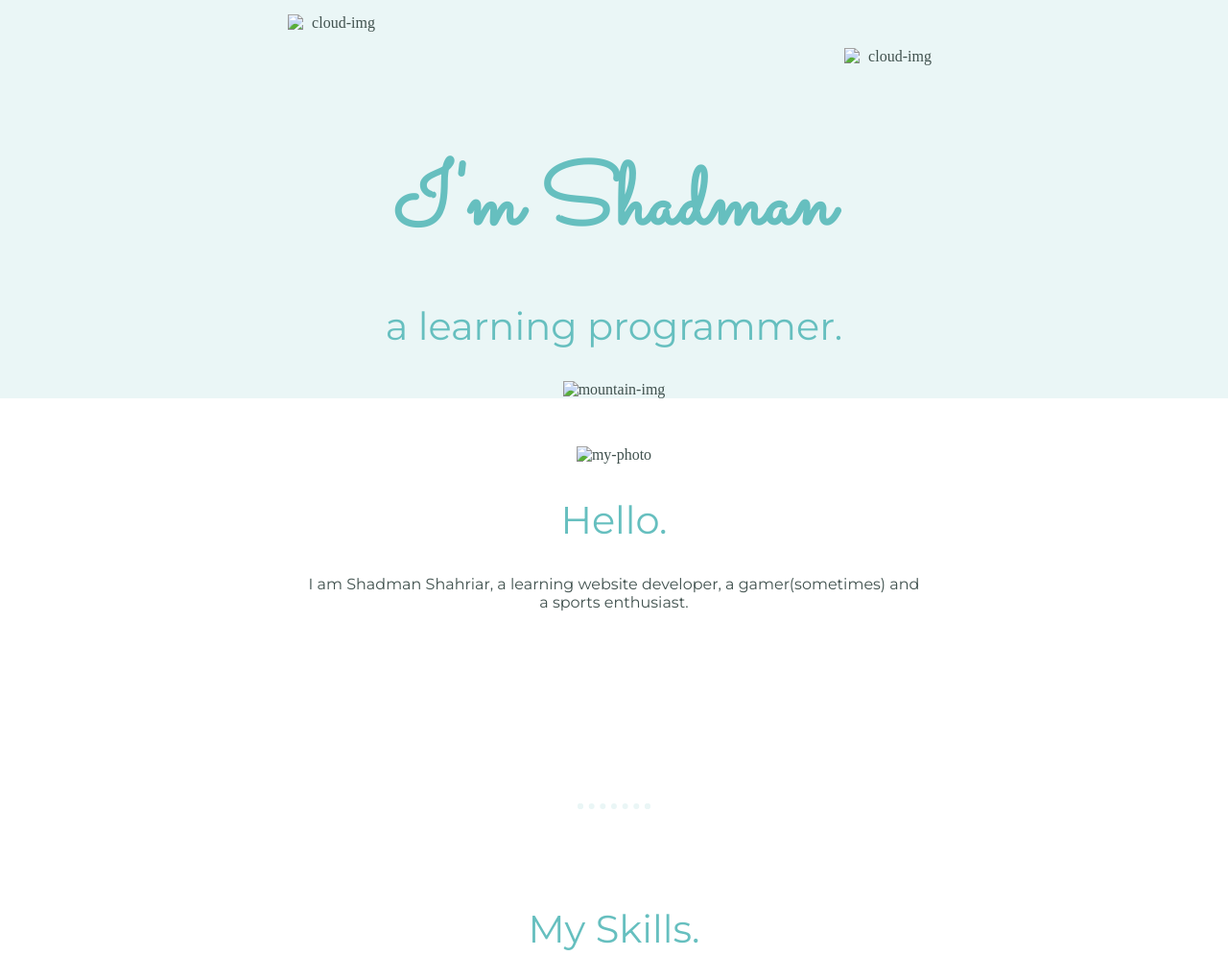
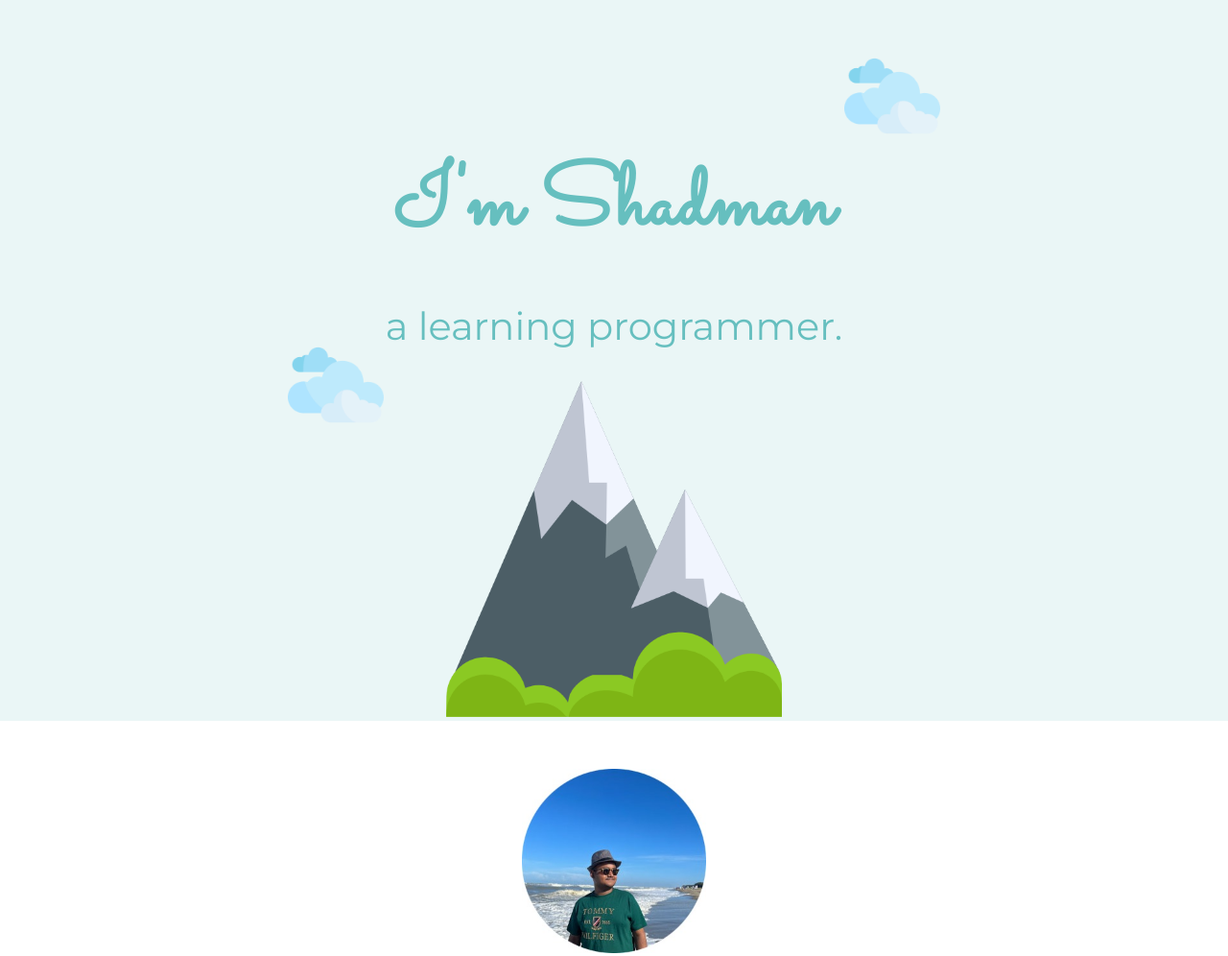
Before and after one commit to HaughtyNavigator/CV1, a plain HTML site: page index.html in a window 1280 px wide. Shown: the top 996 px of the page at 96% size. Drawn offline with Linux system fonts and the light colour scheme; files that its build step writes are made by us from their sources.

Commit message:
Update index.html

```diff
--- a/index.html
+++ b/index.html
@@ -3,8 +3,8 @@
 <head>
     <meta charset="UTF-8">
     <title>Shadman Shahriar</title>
-    <link rel="stylesheet" href="CSS1/styles.css">
-    <link rel="icon" href="CSS1/favicon.ico">
+    <link rel="stylesheet" href="styles.css">
+    <link rel="icon" href="favicon.ico">
     <link rel="preconnect" href="https://fonts.googleapis.com">
 <link rel="preconnect" href="https://fonts.gstatic.com" crossorigin>
 <link href="https://fonts.googleapis.com/css2?family=Merriweather+Sans&family=Montserrat&family=Sacramento&display=swap" rel="stylesheet">
@@ -13,15 +13,15 @@
 
 <body>
     <div class="first-container">
-        <img class="cloudz1" src="CSS1/clouds.png" alt="cloud-img">
+        <img class="cloudz1" src="clouds.png" alt="cloud-img">
         <h1>I'm Shadman</h1>
         <h2>a learning programmer.</h2>
-        <img class="cloudz2" src="CSS1/clouds.png" alt="cloud-img">
-        <img class="mountainz" src="CSS1/mountain.png" alt="mountain-img">
+        <img class="cloudz2" src="clouds.png" alt="cloud-img">
+        <img class="mountainz" src="mountain.png" alt="mountain-img">
     </div>
     <div class="middle-container">
         <div class="profile">
-          <img class="myphoto" src="CSS1/image.png" alt="my-photo">
+          <img class="myphoto" src="image.png" alt="my-photo">
           <h2>Hello.</h2>
           <p class="bio-text">I am Shadman Shahriar, a learning website developer, a gamer(sometimes) and a sports enthusiast.</p>
         </div>
```
